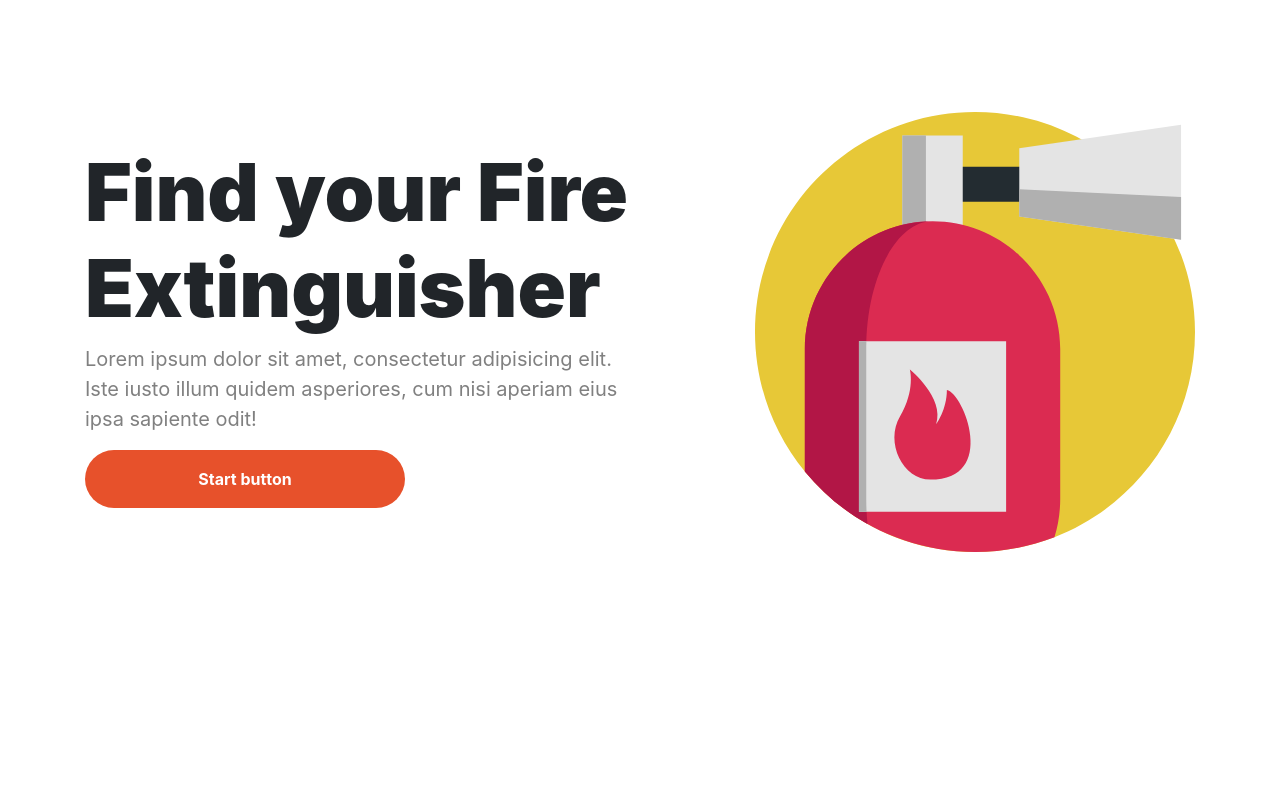
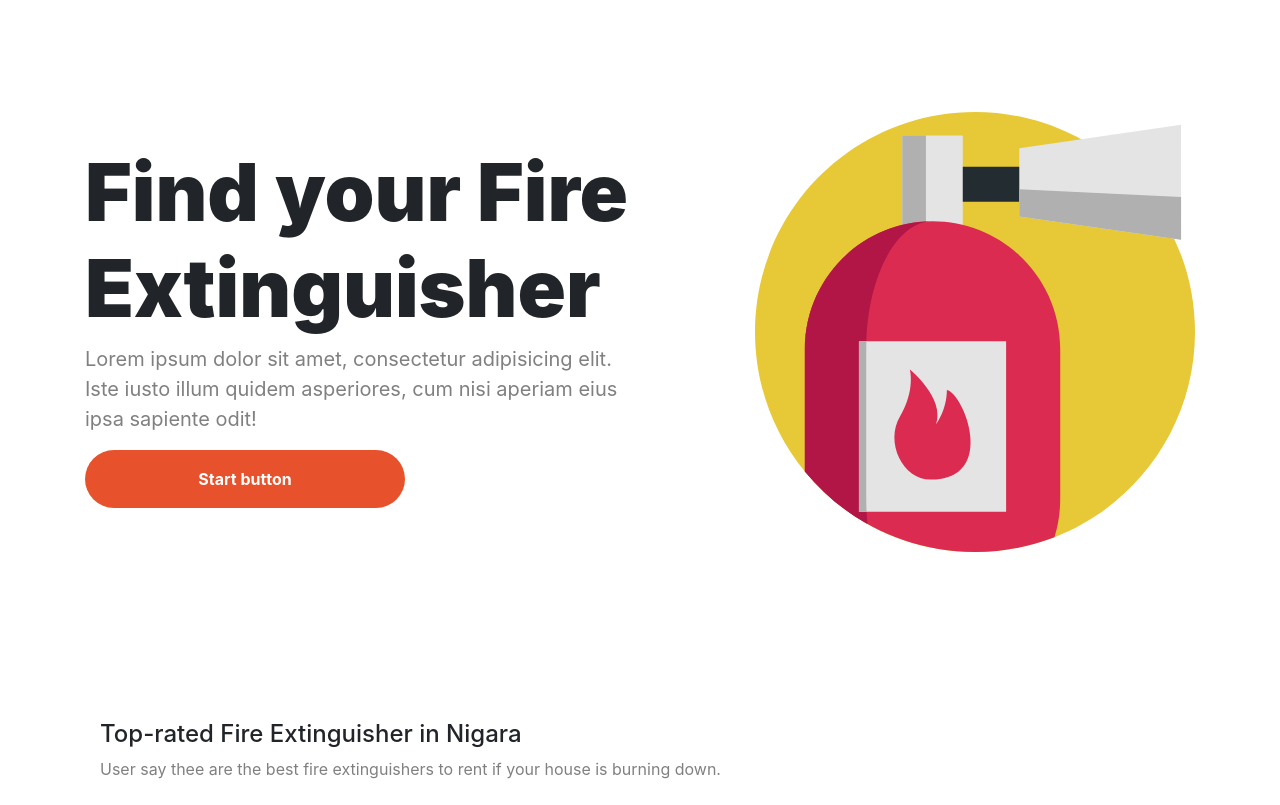
Before and after one commit to raj360/firengii-strapi-app, a Nuxt app: page / in a window 1280 px wide. Built offline with nearby package versions, Linux system fonts and the light colour scheme.

Commit message:
styled all the large-card-display component

```diff
--- a/components/LargeCardDisplay.vue
+++ b/components/LargeCardDisplay.vue
@@ -1,18 +1,36 @@
 <template>
   <div class="container">
-    <h4>
-        Top-rated Fire Extinguisher in Nigara
-    </h4>
+    <h4>Top-rated Fire Extinguisher in Nigara</h4>
 
+    <div class="snippet">
+      User say thee are the best fire extinguishers to rent if your house is
+      burning down.
+    </div>
+
+    <div class="cards-container">
+
+    </div>
   </div>
 </template>
 
 <script>
-  export default {
-
-  }
+export default {};
 </script>
 
 <style  scoped>
-
+.container {
+    margin-top: 20rem;
+}
+    .header {
+        font-weight: 700;
+        font-size: 1.5rem;
+    }
+    .snippet {
+        color: grey;
+        margin-bottom: 1.5rem;
+    }
+    .cards-container {
+        display: flex;
+        justify-content: space-between;
+    }
 </style>
--- a/pages/index.vue
+++ b/pages/index.vue
@@ -1,6 +1,7 @@
 <template>
   <div class="container">
     <Hero/>
+    <LargeCardDisplay/>
   </div>
 </template>
 
```
